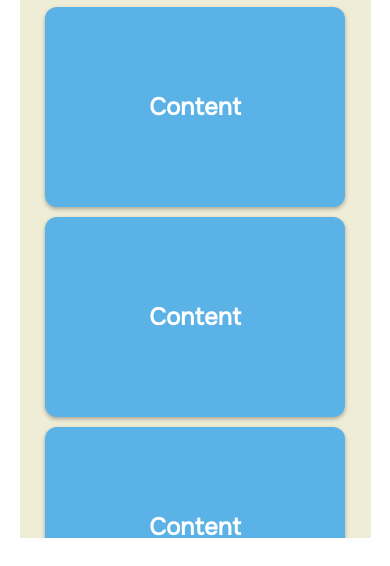
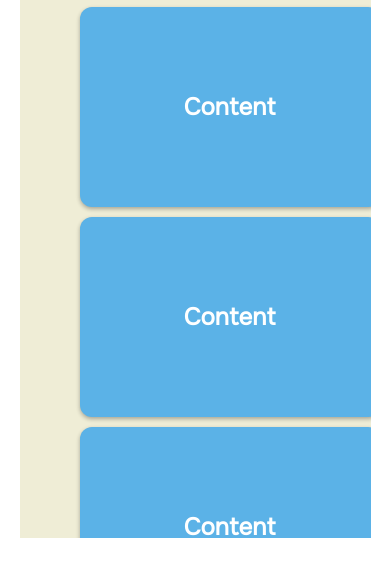
Before and after one commit to CristianLeyton/proyectos-reto-50-dias, an Astro site: page /projects/Dia6 in a window 390 px wide. Shown: the part 278-844 px from the top of the page. Built offline with nearby package versions, Linux system fonts and the light colour scheme; Astro itself is replaced by a stand-in of ours.

Commit message:
Dia 6 Terminado

```diff
--- a/src/pages/projects/Dia6/index.astro
+++ b/src/pages/projects/Dia6/index.astro
@@ -3,7 +3,8 @@ import LayoutProyecto from "../../../layouts/LayoutProyecto.astro";
 ---
 
 <LayoutProyecto title="Día 6" subtitle="Scroll animation">
-  <div class="container">
+<div class="container">
+  <div class="contain">
     <h3>Scroll to see the animation</h3>
     <article class="card">Content</article>
     <article class="card">Content</article>
@@ -21,18 +22,24 @@ import LayoutProyecto from "../../../layouts/LayoutProyecto.astro";
     <article class="card">Content</article>
     <article class="card">Content</article>
   </div>
+</div>
 </LayoutProyecto>
 
 <style>
+
     .container {
-    background-color: #efedd6 ;
+      background-color: #efedd6;
+      height: 71vh;
+      overflow-y: scroll;
+      display: grid;
+      place-items: center;
+      overflow-x: hidden;
+    }
+    .contain {
     display: flex;
     flex-direction: column;
-    height: 71vh;
-    overflow-y: scroll;
     gap: 10px;
     text-align: center;
-    overflow-x: hidden;
     position: relative;
     width: 500px;
   }
@@ -56,7 +63,7 @@ import LayoutProyecto from "../../../layouts/LayoutProyecto.astro";
     box-shadow: 0px 2px 4px rgba(0, 0, 0, 0.3);
     margin: 0 auto;
     position: relative;
-    transition: all 0.5s ease-in-out;
+    transition: all 0.7s ease-in-out;
   }
   .card:nth-child(odd) {
     left: -77%;
@@ -79,8 +86,8 @@ import LayoutProyecto from "../../../layouts/LayoutProyecto.astro";
       width: 300px;
     }
 
-    .container {
-      width: 450px;
+    .contain {
+      width: 420px;
     }
     }
 
```
